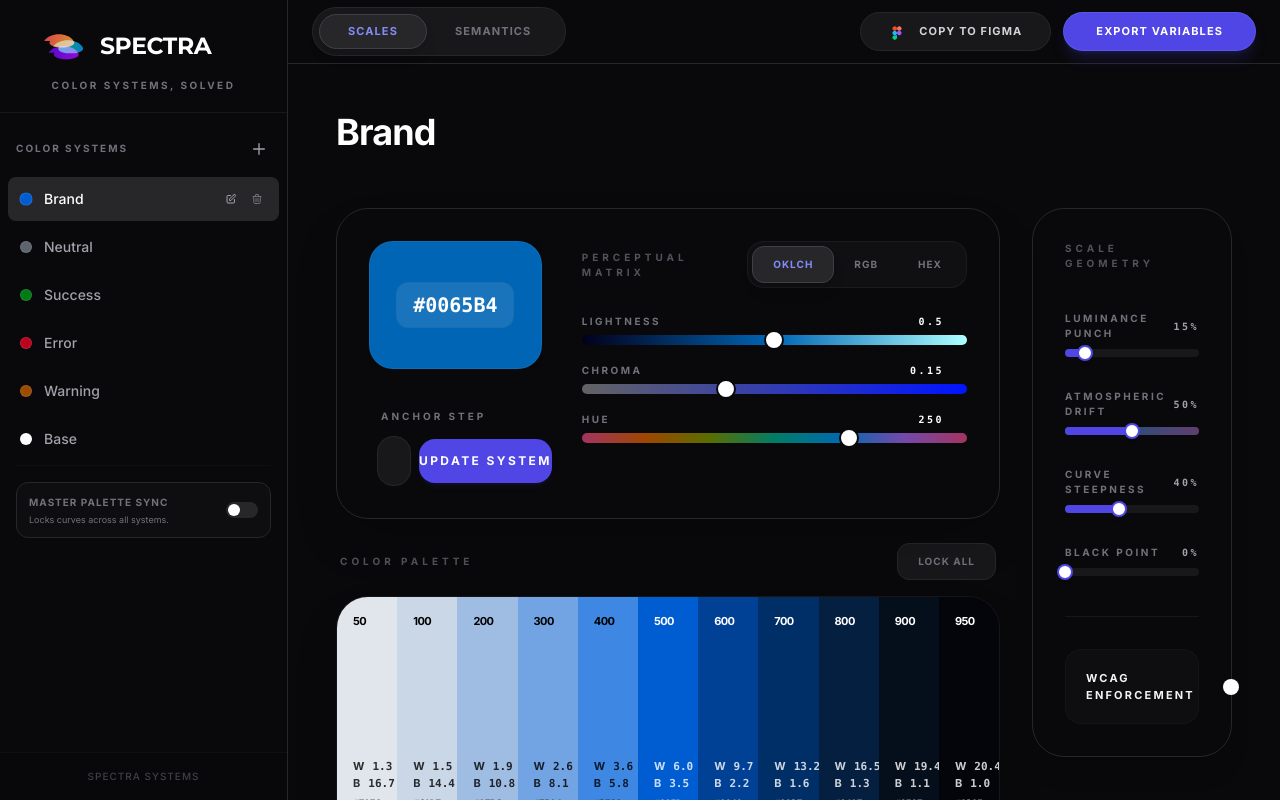
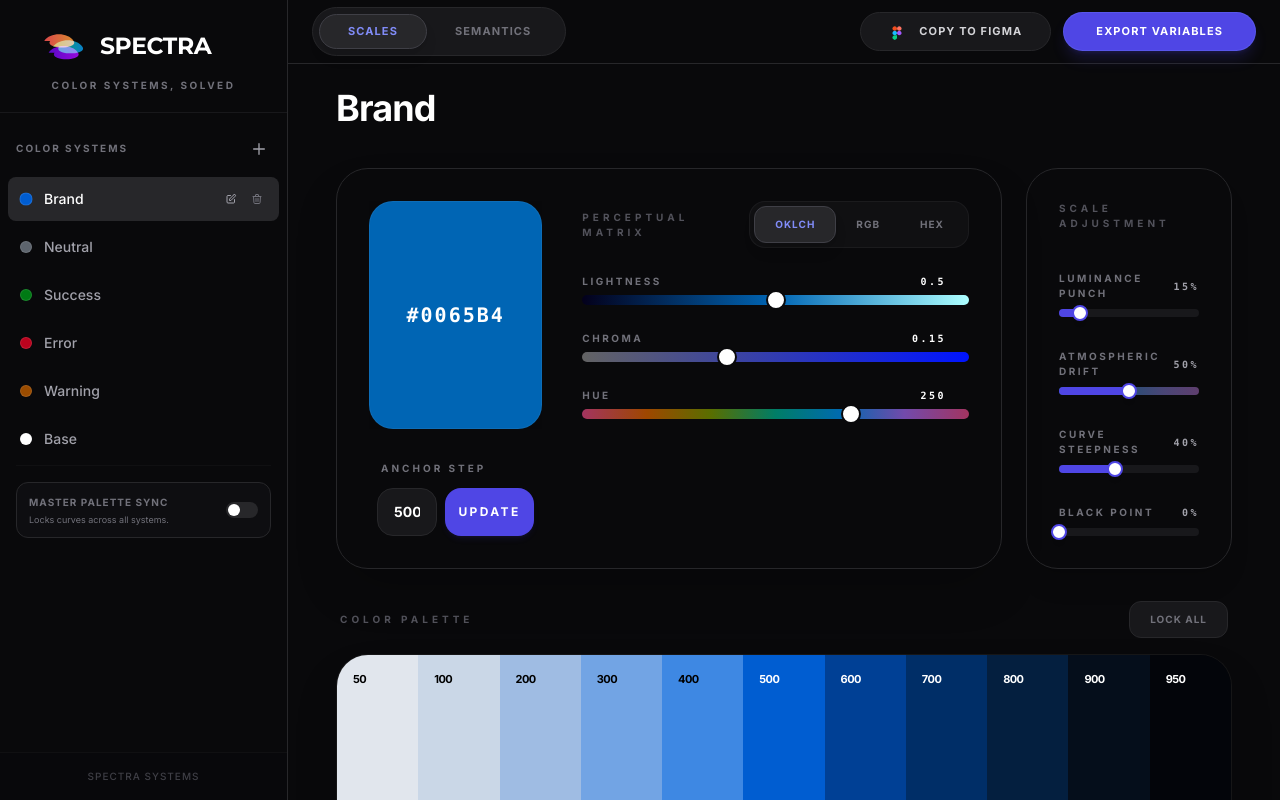
Before and after one commit to michsleiman/Spectra-app, a React (Vite) app: page / in a window 1280 px wide. Built offline with nearby package versions, Linux system fonts and the light colour scheme.

Commit message:
feat(MainCanvas): Adjust header padding and layout
Refines the desktop header padding from `pt-12` to `py-6` for consistency. Updates the canvas layout to use a grid for the top row, enabling better alignment of sections.

```diff
--- a/components/MainCanvas.tsx
+++ b/components/MainCanvas.tsx
@@ -1,4 +1,3 @@
-
 import React, { useState, useMemo, useEffect } from 'react';
 import { ColorSystem, ColorStep, OKLCH, SystemControls, SemanticToken, SystemType, ThemeMode } from '../types';
 import { hexToOklch, oklchToHex } from '../utils/colorUtils';
@@ -127,8 +126,8 @@ const MainCanvas: React.FC<MainCanvasProps> = ({
         }`}
       >
         <main className="h-full overflow-y-auto scroll-smooth">
-          {/* DESKTOP HEADER */}
-          <header className="hidden sm:flex max-w-[1600px] mx-auto mb-8 flex-col md:flex-row md:items-end justify-between gap-4 p-6 sm:px-12 pt-12">
+          {/* DESKTOP HEADER - Adjusted padding to exactly 1.5rem top/bottom (py-6) */}
+          <header className="hidden sm:flex max-w-[1600px] mx-auto mb-4 flex-col md:flex-row md:items-end justify-between gap-4 py-6 px-6 sm:px-12">
             <div>
               <div className="flex items-center gap-3">
                 <h1 className="text-3xl lg:text-4xl font-black tracking-tight text-white">{system.name}</h1>
@@ -141,15 +140,20 @@ const MainCanvas: React.FC<MainCanvasProps> = ({
             </div>
           </header>
 
-          <div className="max-w-[1600px] mx-auto canvas-layout-container sm:px-4 lg:px-12 pb-24 lg:pb-12">
-            <div className="canvas-layout-main space-y-0 sm:space-y-6">
+          <div className="max-w-[1600px] mx-auto sm:px-4 lg:px-12 pb-24 lg:pb-12">
+
+            {/* TOP ROW: Sections align bottoms but internal elements are flexible */}
+            <div className="grid grid-cols-1 lg:grid-cols-4 gap-6 items-stretch">
+
+              {/* PERCEPTUAL MATRIX SECTION */}
               {!isBaseSystem && (
-                <div className="bg-zinc-950 sm:rounded-[2rem] p-0 sm:p-8 sm:border sm:border-zinc-800 shadow-2xl relative overflow-hidden group">
-                  <div className="relative z-10 grid grid-cols-1 xl:grid-cols-12 xl:gap-10">
+                <div className="lg:col-span-3">
+                  <div className="bg-zinc-950 sm:rounded-[2rem] p-0 sm:p-8 sm:border sm:border-zinc-800 shadow-2xl relative overflow-hidden group flex flex-col h-full">
+                    <div className="relative z-10 grid grid-cols-1 xl:grid-cols-12 xl:gap-10 flex-1">
 
-                    {/* COLOR PREVIEW HUD */}
-                    <div className="xl:col-span-4 sticky top-0 z-30 sm:relative sm:top-auto px-0 sm:px-0">
-                      <div className="bg-zinc-950/90 backdrop-blur-3xl border-b border-zinc-800/50 sm:border-0 p-4 sm:p-0">
+                      {/* COLOR PREVIEW HUD COLUMN */}
+                      <div className="xl:col-span-4 sticky top-0 z-30 sm:relative sm:top-auto px-0 sm:px-0 flex flex-col h-full">
+                        <div className="bg-zinc-950/90 backdrop-blur-3xl border-b border-zinc-800/50 sm:border-0 p-4 sm:p-0 flex flex-col flex-1">
                            {/* Mobile Header Context */}
                            <div className="flex items-center justify-between mb-4 sm:hidden px-2">
                               <div className="flex items-center gap-2">
@@ -159,28 +163,28 @@ const MainCanvas: React.FC<MainCanvasProps> = ({
                               {isSynced && <span className="text-[9px] font-black uppercase tracking-widest text-indigo-400">Synced</span>}
                            </div>
 
-                         {/* CLEAN COLOR PREVIEW - No internal gradients or shadows */}
+                           {/* CLEAN COLOR PREVIEW - FLEX-1 TO ABSORB SURPLUS HEIGHT FROM SIDEBAR */}
                            <div
-                           className="w-full h-32 sm:aspect-square rounded-[2rem] sm:rounded-[1.5rem] border border-white/5 flex items-center justify-center relative overflow-hidden transition-all duration-500"
+                             className="w-full min-h-[128px] xl:flex-1 rounded-[2rem] sm:rounded-[1.5rem] border border-white/5 flex items-center justify-center relative overflow-hidden transition-all duration-500"
                              style={{ backgroundColor: quickColor }}
                            >
                               <div className="relative z-10 flex flex-col items-center gap-2">
-                               <span className={`font-mono font-black text-sm lg:text-xl select-all px-4 py-2 rounded-xl backdrop-blur-sm border border-black/5 transition-all ${oklch.l > 0.5 ? 'bg-black/5 text-black' : 'bg-white/10 text-white'}`}>
+                                 <span className={`font-mono font-black text-sm lg:text-xl select-all transition-all tracking-widest ${oklch.l > 0.5 ? 'text-black' : 'text-white'}`}>
                                    {quickColor}
                                  </span>
                               </div>
                            </div>
                         </div>
 
-                      {/* DESKTOP ONLY COMMIT ACTIONS */}
-                      <div className="hidden xl:block mt-10 w-full space-y-3 px-2">
+                        {/* ANCHOR SELECTOR - HUGS BOTTOM. Enforced 48px (h-12) */}
+                        <div className="hidden xl:block mt-8 w-full space-y-3 px-2">
                             <label className="text-[10px] font-black text-zinc-500 uppercase tracking-[0.3em] ml-1 block">Anchor Step</label>
                             <div className="flex items-center gap-2">
-                            <div className="relative flex-1">
+                              <div className="relative flex-1 h-12">
                                 <select
                                   value={quickStep}
                                   onChange={(e) => setQuickStep(parseInt(e.target.value))}
-                                className="w-full bg-zinc-900 border border-zinc-800 rounded-2xl px-4 py-3.5 text-sm font-bold text-white focus:outline-none focus:ring-2 focus:ring-indigo-600 transition-all appearance-none text-center"
+                                  className="w-full h-full bg-zinc-900 border border-zinc-800 rounded-2xl px-4 text-sm font-bold text-white focus:outline-none focus:ring-2 focus:ring-indigo-600 transition-all appearance-none text-center"
                                 >
                                   {[50, 100, 200, 300, 400, 500, 600, 700, 800, 900, 950].map(s => (
                                     <option key={s} value={s}>{s}</option>
@@ -189,15 +193,15 @@ const MainCanvas: React.FC<MainCanvasProps> = ({
                               </div>
                               <button
                                 onClick={() => onLockStep(quickStep, quickColor, true)}
-                              className="flex-[1.5] bg-indigo-600 hover:bg-indigo-500 text-white py-3.5 rounded-2xl font-black text-[10px] lg:text-xs uppercase tracking-[0.2em] shadow-md shadow-indigo-600/10 active:scale-[0.97] transition-all whitespace-nowrap"
+                                className="flex-[1.5] h-12 bg-indigo-600 hover:bg-indigo-500 text-white rounded-2xl font-black text-[10px] lg:text-xs uppercase tracking-[0.2em] shadow-md shadow-indigo-600/10 active:scale-[0.97] transition-all whitespace-nowrap"
                               >
-                              Update System
+                                Update
                               </button>
                             </div>
                         </div>
                       </div>
 
-                    {/* PERCEPTUAL MATRIX SLIDERS */}
+                      {/* SLIDERS SECTION */}
                       <div className="xl:col-span-8 px-6 pt-12 pb-6 sm:p-0 space-y-4 sm:space-y-6">
                         <div className="flex flex-col sm:flex-row justify-between items-start sm:items-center gap-6">
                           <div className="space-y-1">
@@ -219,7 +223,7 @@ const MainCanvas: React.FC<MainCanvasProps> = ({
                         <div className="relative">
                           <div className="min-h-[130px] sm:min-h-[150px]">
                             {format === 'oklch' && (
-                            <div key="oklch-view" className="space-y-3 sm:space-y-4 animate-[fade-in-slide-down_0.2s_ease-out]">
+                              <div key="oklch-view" className="space-y-4 sm:space-y-6 animate-[fade-in-slide-down_0.2s_ease-out]">
                                 <ControlSliderRaw label="Lightness" val={oklch.l} max={1} step={0.001} gradient={lGradient} onChange={v => handleOklchChange('l', v)} />
                                 <ControlSliderRaw label="Chroma" val={oklch.c} max={0.4} step={0.001} gradient={cGradient} onChange={v => handleOklchChange('c', v)} />
                                 <ControlSliderRaw label="Hue" val={oklch.h} max={360} step={1} gradient={hGradient} onChange={v => handleOklchChange('h', v)} />
@@ -227,7 +231,7 @@ const MainCanvas: React.FC<MainCanvasProps> = ({
                             )}
 
                             {format === 'rgb' && (
-                            <div key="rgb-view" className="space-y-3 sm:space-y-4 animate-[fade-in-slide-down_0.2s_ease-out]">
+                              <div key="rgb-view" className="space-y-4 sm:space-y-6 animate-[fade-in-slide-down_0.2s_ease-out]">
                                 <ControlSliderRaw label="Red" val={rgb.r} max={255} step={1} gradient={rGradient} onChange={v => handleRgbChange('r', v)} />
                                 <ControlSliderRaw label="Green" val={rgb.g} max={255} step={1} gradient={gGradient} onChange={v => handleRgbChange('g', v)} />
                                 <ControlSliderRaw label="Blue" val={rgb.b} max={255} step={1} gradient={bGradient} onChange={v => handleRgbChange('b', v)} />
@@ -252,10 +256,10 @@ const MainCanvas: React.FC<MainCanvasProps> = ({
                           </div>
                         </div>
 
-                      {/* MOBILE COMMIT ACTIONS */}
+                        {/* MOBILE COMMIT ACTIONS - Enforced 48px (h-12) */}
                         <div className="xl:hidden pt-2 border-t border-zinc-900/50">
                             <div className="flex items-center gap-3">
-                            <div className="flex-1 bg-zinc-900 border border-zinc-800 rounded-2xl flex items-center px-4 h-14">
+                              <div className="flex-1 bg-zinc-900 border border-zinc-800 rounded-2xl flex items-center px-4 h-12">
                                  <span className="text-[9px] font-black text-zinc-500 uppercase tracking-widest mr-2">Step</span>
                                  <select
                                    value={quickStep}
@@ -269,10 +273,11 @@ const MainCanvas: React.FC<MainCanvasProps> = ({
                               </div>
                               <button
                                 onClick={() => onLockStep(quickStep, quickColor, true)}
-                              className="flex-[2] bg-indigo-600 hover:bg-indigo-500 text-white h-14 rounded-2xl font-black text-xs uppercase tracking-[0.2em] shadow-md shadow-indigo-600/10 active:scale-[0.98] transition-all"
+                                className="flex-[2] bg-indigo-600 hover:bg-indigo-500 text-white h-12 rounded-2xl font-black text-xs uppercase tracking-[0.2em] shadow-md shadow-indigo-600/10 active:scale-[0.98] transition-all"
                               >
-                              Sync Scale
+                                Update
                               </button>
+                            </div>
                         </div>
                       </div>
                     </div>
@@ -280,8 +285,28 @@ const MainCanvas: React.FC<MainCanvasProps> = ({
                 </div>
               )}
 
-              {/* SCALE PREVIEW SECTION */}
-              <div className="space-y-4 px-6 sm:px-0 mt-4 sm:mt-0">
+              {/* SCALE ADJUSTMENT SECTION (SIDEBAR CARD) */}
+              {!isBaseSystem && (
+                <div className="lg:col-span-1">
+                  <div className="bg-zinc-950 rounded-[2rem] p-8 border border-zinc-800 shadow-xl flex flex-col h-full">
+                    <div className="flex items-center justify-between mb-10">
+                      <h3 className="text-[10px] font-black uppercase tracking-[0.4em] text-zinc-600">SCALE ADJUSTMENT</h3>
+                    </div>
+
+                    {/* space-y-8 provides the 32px gap requested */}
+                    <div className="space-y-8 flex-1 flex flex-col justify-start">
+                      <ControlSlider label="Luminance Punch" value={system.controls.punch} onChange={v => onUpdateControls({...system.controls, punch: v})} />
+                      <ControlSlider label="Atmospheric Drift" value={(system.controls.hueRotation + 60) / 120} gradient={driftGradient} onChange={v => onUpdateControls({...system.controls, hueRotation: (v * 120) - 60})} />
+                      <ControlSlider label="Curve Steepness" value={system.controls.steepness} onChange={v => onUpdateControls({...system.controls, steepness: v})} />
+                      <ControlSlider label="Black Point" value={system.controls.darkness} onChange={v => onUpdateControls({...system.controls, darkness: v})} />
+                    </div>
+                  </div>
+                </div>
+              )}
+            </div>
+
+            {/* PALETTE PREVIEW SECTION (BELOW TOP ROW) */}
+            <div className="space-y-4 px-6 sm:px-0 mt-8">
                <div className="flex items-center justify-between px-1">
                   <h3 className="text-[10px] font-black uppercase tracking-[0.4em] text-zinc-600">Color Palette</h3>
                   {!isBaseSystem && (
@@ -346,33 +371,26 @@ const MainCanvas: React.FC<MainCanvasProps> = ({
                   </div>
                </div>
             </div>
+
+            {/* BASE NEUTRALS SPECIAL VIEW */}
+            {isBaseSystem && (
+              <div className="bg-zinc-950 sm:rounded-[2rem] p-8 sm:p-20 sm:border sm:border-zinc-800 flex flex-col items-center text-center mt-8">
+                <div className="max-w-md space-y-6">
+                   <div className="w-16 h-1 bg-zinc-800 mx-auto rounded-full" />
+                   <h2 className="text-2xl font-black text-white">Base Neutrals</h2>
+                   <p className="text-zinc-500 text-sm leading-relaxed">Immutable fundamental black and white steps used for pure UI layering and absolute contrast boundaries.</p>
+                   <div className="flex justify-center gap-6 pt-6">
+                      {system.steps.map(s => (
+                        <div key={s.id} className="space-y-3">
+                           <div className="w-24 h-32 rounded-3xl shadow-2xl border border-white/5" style={{ backgroundColor: s.hex }} />
+                           <p className="text-[10px] font-black uppercase tracking-widest text-zinc-600">{s.usage}</p>
                         </div>
-
-            <div className="canvas-layout-side space-y-6 px-6 sm:px-0 mt-8 lg:mt-0">
-              {!isBaseSystem && (
-                <div className="bg-zinc-950 rounded-[2rem] p-8 border border-zinc-800 shadow-xl space-y-10">
-                  <div className="flex items-center justify-between">
-                    <h3 className="text-[10px] font-black uppercase tracking-[0.4em] text-zinc-600">Scale Geometry</h3>
-                  </div>
-
-                  <div className="space-y-6 sm:space-y-8">
-                    <ControlSlider label="Luminance Punch" value={system.controls.punch} onChange={v => onUpdateControls({...system.controls, punch: v})} />
-                    <ControlSlider label="Atmospheric Drift" value={(system.controls.hueRotation + 60) / 120} gradient={driftGradient} onChange={v => onUpdateControls({...system.controls, hueRotation: (v * 120) - 60})} />
-                    <ControlSlider label="Curve Steepness" value={system.controls.steepness} onChange={v => onUpdateControls({...system.controls, steepness: v})} />
-                    <ControlSlider label="Black Point" value={system.controls.darkness} onChange={v => onUpdateControls({...system.controls, darkness: v})} />
-                  </div>
-
-                  <div className="pt-8 border-t border-zinc-800/50">
-                    <div className="flex items-center justify-between p-5 bg-zinc-900/40 rounded-2xl border border-zinc-800/30">
-                        <p className="text-[11px] font-black text-zinc-100 uppercase tracking-[0.2em]">WCAG Enforcement</p>
-                        <div onClick={() => onUpdateControls({...system.controls, accessibilitySafe: !system.controls.accessibilitySafe})} className={`w-12 h-6 rounded-full relative cursor-pointer transition-colors ${system.controls.accessibilitySafe ? 'bg-indigo-600 shadow-[0_0_15px_rgba(99,102,241,0.4)]' : 'bg-zinc-800'}`}>
-                          <div className={`absolute top-1 left-1 w-4 h-4 rounded-full bg-white transition-transform ${system.controls.accessibilitySafe ? 'translate-x-6' : 'translate-x-0'}`} />
-                        </div>
+                      ))}
                    </div>
                 </div>
               </div>
             )}
-            </div>
+
           </div>
         </main>
       </div>
```
Lines whose indentation alone changed are shown as unchanged.
